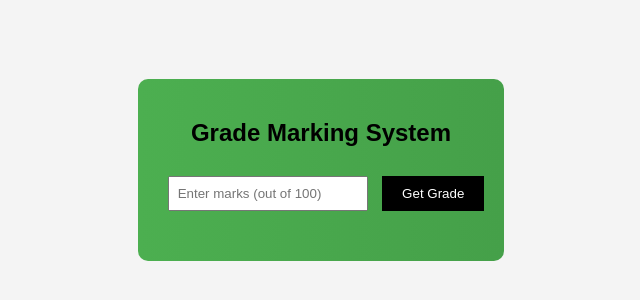
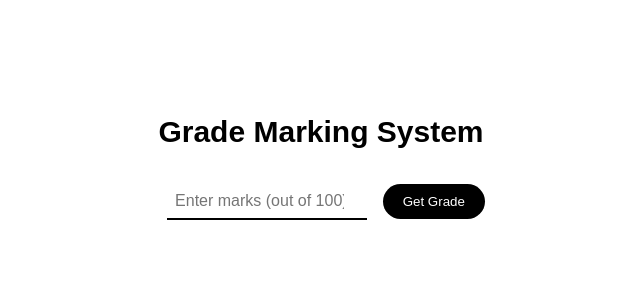
Before and after one commit to vaibhavtrivedi2002/Grade-Generator, a plain HTML site: page index.html in a window 1280 px wide. Shown: the part 230-530 px from the top of the page, without its empty margins (319-959 px from the left). Drawn offline with Linux system fonts and the light colour scheme.

Commit message:
Update style.css

```diff
--- a/style.css
+++ b/style.css
@@ -6,12 +6,12 @@ body {
     justify-content: center;
     align-items: center;
     height: 100vh;
-    background-color: #f4f4f4;
+    background-color: white;
+    font-size: 20px;
 }
 
 .container {
     text-align: center;
-    background: linear-gradient(to right, #4CAF50, #45a049);
     padding: 20px;
     border-radius: 10px;
 }
@@ -20,14 +20,20 @@ input[type="number"] {
     padding: 8px;
     margin: 10px;
     width: 200px;
+border:none;
+font-size: medium;
+border-bottom:2px solid black;
 }
-
+input:focus{
+    outline:none;
+}
 button {
     padding: 10px 20px;
     background-color: black;
     color: white;
     border: none;
     cursor: pointer;
+border-radius:20px;
 }
 
 button:hover {
```
